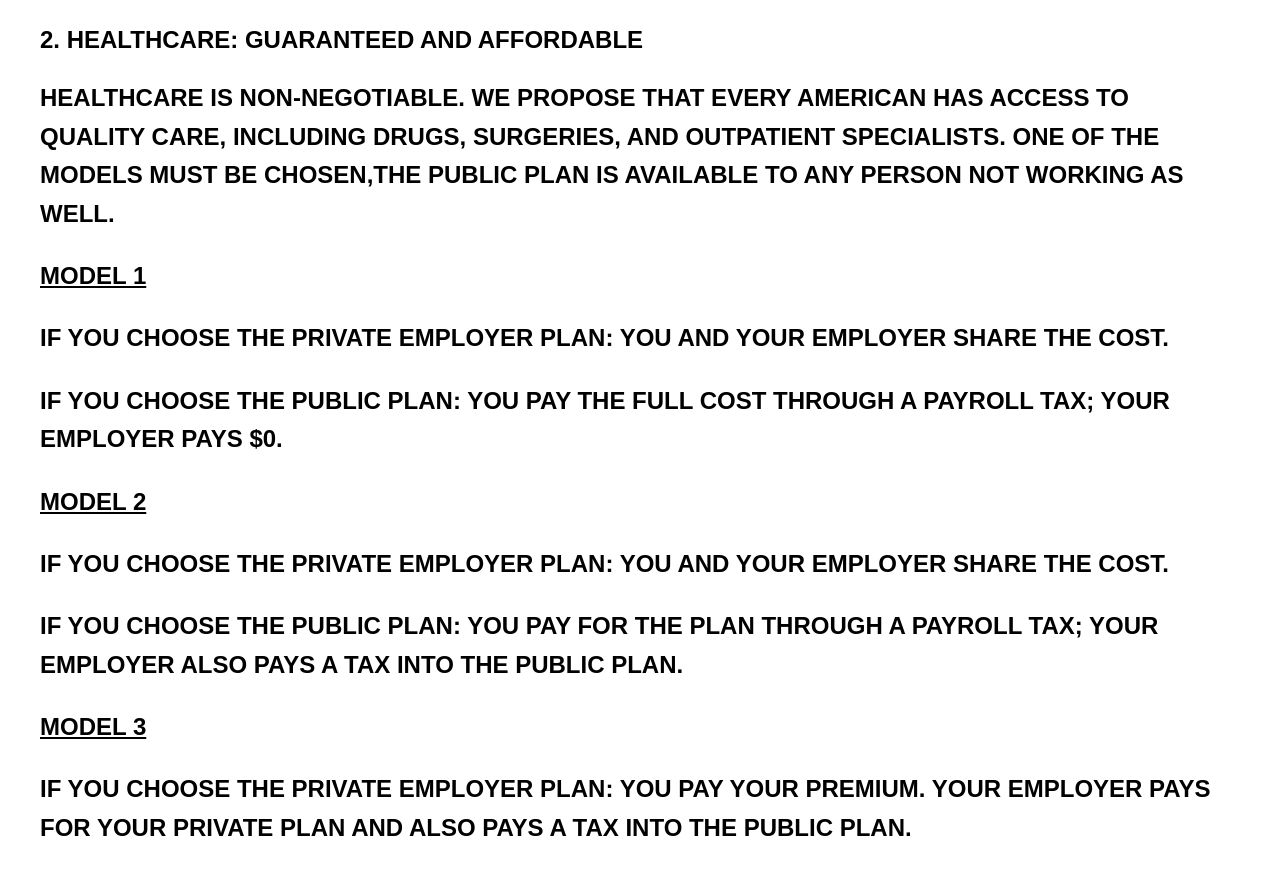
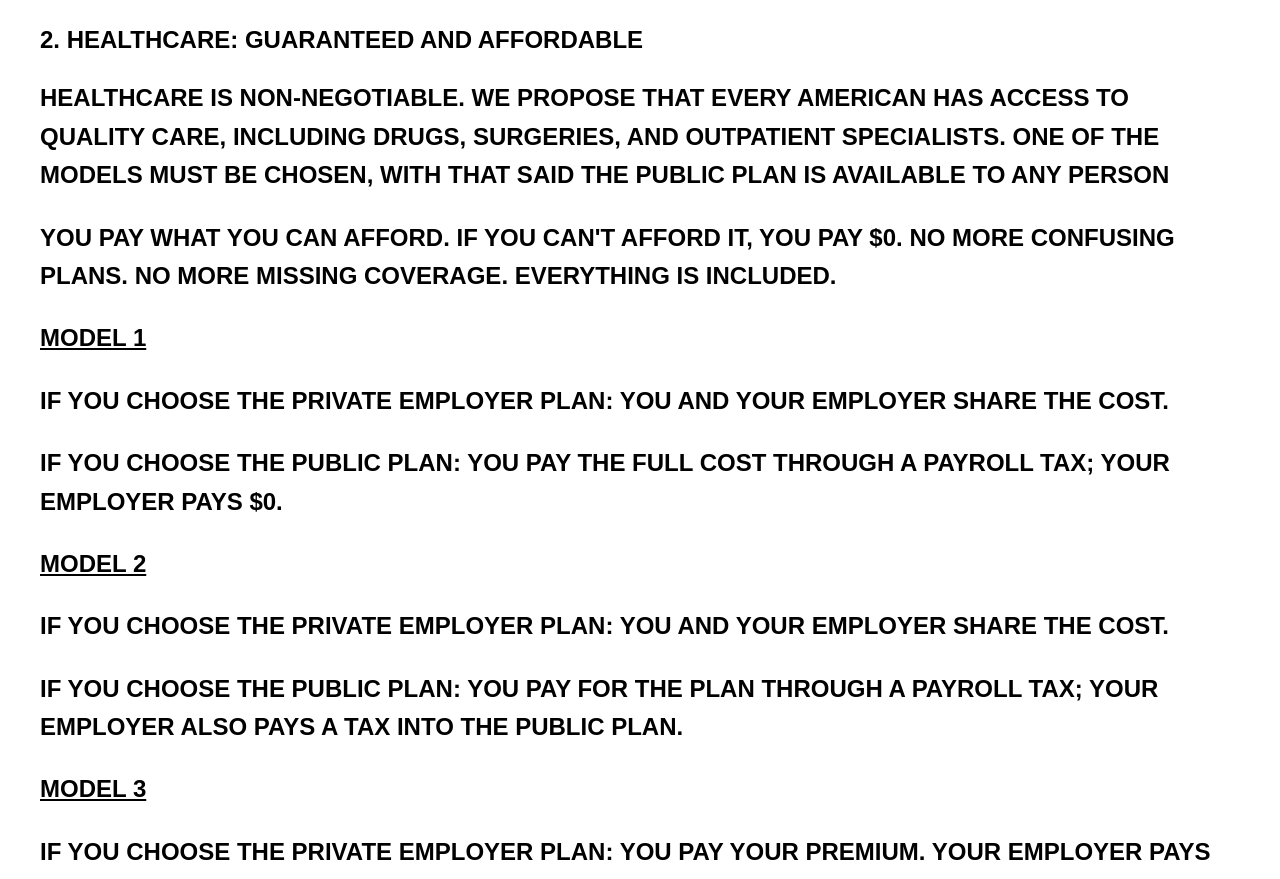
Before and after one commit to 2489x/AMERICANS-ARE-NOT-LIVING-WELL, a plain HTML site: page index.html in a window 1280 px wide. Shown: the part 1681-2560 px from the top of the page. Drawn offline with Linux system fonts and the light colour scheme.

Commit message:
Update index.html

```diff
--- a/index.html
+++ b/index.html
@@ -146,7 +146,11 @@ LANDLORDS CAN EXIT THE PROGRAM AT ANY TIME, WITH ONLY A SIMPLE NOTICE TO THE PRO
 
     <H2>2. HEALTHCARE: GUARANTEED AND AFFORDABLE </H2>
 
-<H2>HEALTHCARE IS NON-NEGOTIABLE. WE PROPOSE THAT EVERY AMERICAN HAS ACCESS TO QUALITY CARE, INCLUDING DRUGS, SURGERIES, AND OUTPATIENT SPECIALISTS. ONE OF THE MODELS MUST BE CHOSEN,THE PUBLIC PLAN IS AVAILABLE TO ANY PERSON NOT WORKING AS WELL. </H2>
+<H2>HEALTHCARE IS NON-NEGOTIABLE. WE PROPOSE THAT EVERY AMERICAN HAS ACCESS TO QUALITY CARE, INCLUDING DRUGS, SURGERIES, AND OUTPATIENT SPECIALISTS. ONE OF THE MODELS MUST BE CHOSEN, WITH THAT SAID THE PUBLIC PLAN IS AVAILABLE TO ANY PERSON <P>YOU PAY WHAT YOU CAN AFFORD.
+IF YOU CAN'T AFFORD IT, YOU PAY $0.
+
+NO MORE CONFUSING PLANS. NO MORE MISSING COVERAGE.
+EVERYTHING IS INCLUDED.</H2>
 
 <!-- MODEL 1 -->
 <H2><P><STRONG><u>MODEL 1</u></STRONG></P>
```
